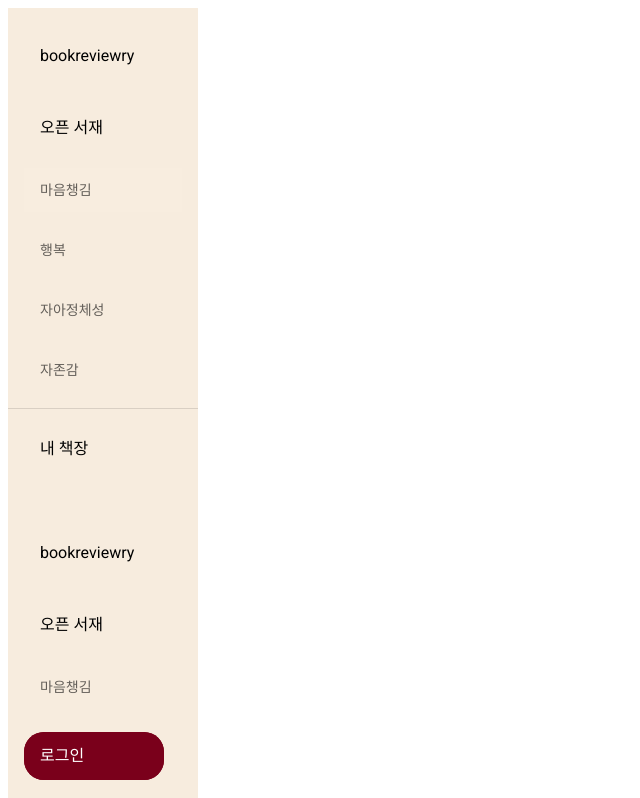
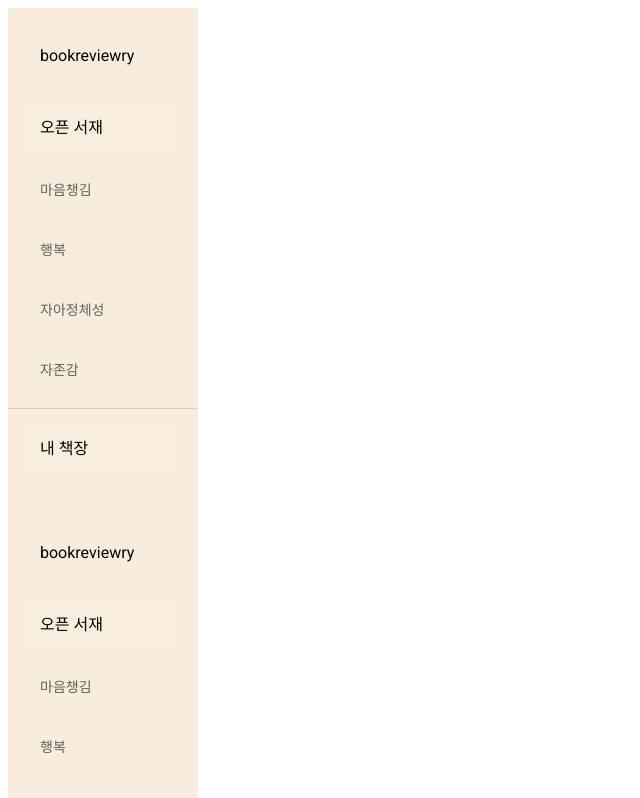
Before and after one commit to BookReviewry/bookReviewry_Front, a Next.js app: page / in a window 1280 px wide. Shown: the top 798 px of the page, without its empty margins (0-640 px from the left). Built offline with nearby package versions, Linux system fonts and the light colour scheme.

Commit message:
side nav bar 퍼블리싱 1차 완료

```diff
--- a/src/app/components/layout/side-navigation.tsx
+++ b/src/app/components/layout/side-navigation.tsx
@@ -10,14 +10,14 @@ import {
   ListItemText,
   ThemeProvider,
 } from '@/lib/mui'
-// import { AutoStories } from '@mui/icons-material'
 import React from 'react'
 
 const SideNavigation = () => {
-  const [selectedIndex, setSelectedIndex] = React.useState(1)
+  const [selectedIndex, setSelectedIndex] = React.useState(0)
 
   const baseURL = 'https://bookreviewry-back-pmchm.run.goorm.site/'
 
+  //메뉴 클릭 시 색 변화
   const handleListItemClick = (
     event: React.MouseEvent<HTMLDivElement, MouseEvent>,
     index: number,
@@ -25,10 +25,15 @@ const SideNavigation = () => {
     setSelectedIndex(index)
   }
 
-  const onClickLoginBtn = async () => {
-    const response = await fetch(baseURL + 'myAPI')
-    console.log(response.json())
-  }
+  //google login 위한 라이브러리 추가
+  const script = document.createElement('script')
+  script.src = 'https://accounts.google.com/gsi/client'
+  script.async = true
+  script.defer = true
+  document.body.appendChild(script)
+
+  //TODO: 로그인 성공 시 token 받고 처리할 것
+  const handleToken = async () => {}
 
   return (
     <ThemeProvider theme={theme}>
@@ -97,21 +102,36 @@ const SideNavigation = () => {
           </ListItem>
         </List>
         <List>
-          <ListItemButton
-            alignItems='center'
-            onClick={onClickLoginBtn}
+          <Box
             sx={{
-              mx: 2,
+              mx: 3,
               position: 'fixed',
-              bottom: 20,
-              width: '140px',
+              bottom: 40,
+              width: '125px',
               bgcolor: 'info.main',
               color: 'white',
               borderRadius: 5,
             }}
           >
-            <ListItemText primary='로그인' />
-          </ListItemButton>
+            <div
+              id='g_id_onload'
+              data-client_id='109848663641-i8jvl11sob2n2463sktckj3q877bg2kc.apps.googleusercontent.com'
+              data-context='signin'
+              data-ux_mode='popup'
+              data-login_uri={baseURL + 'myAPI'}
+              data-callback={handleToken}
+              data-auto_prompt='false'
+            ></div>
+            <div
+              className='g_id_signin'
+              data-type='standard'
+              data-shape='pill'
+              data-theme='filled_black'
+              data-text='signin'
+              data-size='large'
+              data-logo_alignment='left'
+            ></div>
+          </Box>
         </List>
       </Box>
     </ThemeProvider>
--- a/src/app/layout.tsx
+++ b/src/app/layout.tsx
@@ -1,6 +1,5 @@
 import Head from 'next/head'
 import SideNavigation from './components/layout/side-navigation'
-import ThemeProvider from './theme-provider'
 
 export default function RootLayout({
   children,
@@ -13,11 +12,8 @@ export default function RootLayout({
         <meta name='viewport' content='initial-scale=1, width=device-width' />
       </Head>
       <body>
-        <header></header>
         <SideNavigation />
-        <ThemeProvider>
-          <section>{children}</section>
-        </ThemeProvider>
+        <section>{children}</section>
       </body>
     </html>
   )
--- a/src/app/page.tsx
+++ b/src/app/page.tsx
@@ -1,4 +1,3 @@
-// import styles from './page.module.scss'
 import { Button } from '../lib/mui'
 import RootLayout from './layout'
 
--- a/src/app/styles/theme.ts
+++ b/src/app/styles/theme.ts
@@ -1,3 +1,5 @@
+'use client'
+
 import { Roboto } from 'next/font/google'
 import { Theme, createTheme } from '@mui/material/styles'
 
--- a/src/app/theme-provider.tsx
+++ b/src/app/theme-provider.tsx
@@ -1,27 +1,15 @@
 'use client'
 
+import { Theme } from '@mui/material'
 import { createContext, ReactNode } from 'react'
 
-export const ThemeContext = createContext({})
-
-export default function ThemeProvider({ children }: { children: ReactNode }) {
-  return <ThemeContext.Provider value='dark'>{children}</ThemeContext.Provider>
+export interface ThemeProviderProps {
+  theme: Theme
+  children: ReactNode
 }
 
-// import { DefaultTheme } from '@mui/system'
+export const ThemeContext = createContext({} as Theme)
 
-// export interface ThemeProviderProps<Theme = DefaultTheme> {
-//   children?: React.ReactNode
-//   theme: Partial<Theme> | ((outerTheme: Theme) => Theme)
-// }
-
-// /**
-//  * This component makes the `theme` available down the React tree.
-//  * It should preferably be used at **the root of your component tree**.
-//  * API:
-//  *
-//  * - [ThemeProvider API](https://mui.com/material-ui/customization/theming/#themeprovider)
-//  */
-// export default function ThemeProvider<T = DefaultTheme>(
-//   props: ThemeProviderProps<T>,
-// ): React.ReactElement<ThemeProviderProps<T>>
+export default function ThemeProvider({ children, theme }: ThemeProviderProps) {
+  return <ThemeContext.Provider value={theme}>{children}</ThemeContext.Provider>
+}
```
